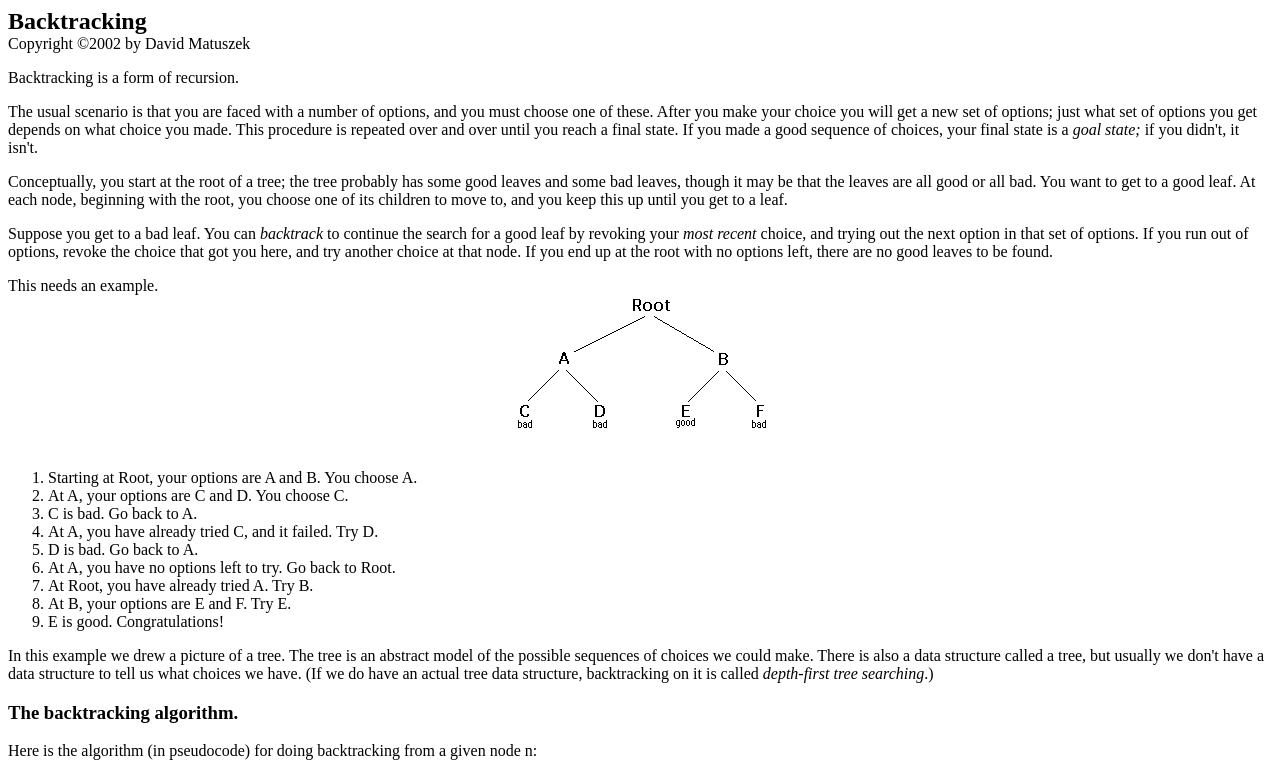
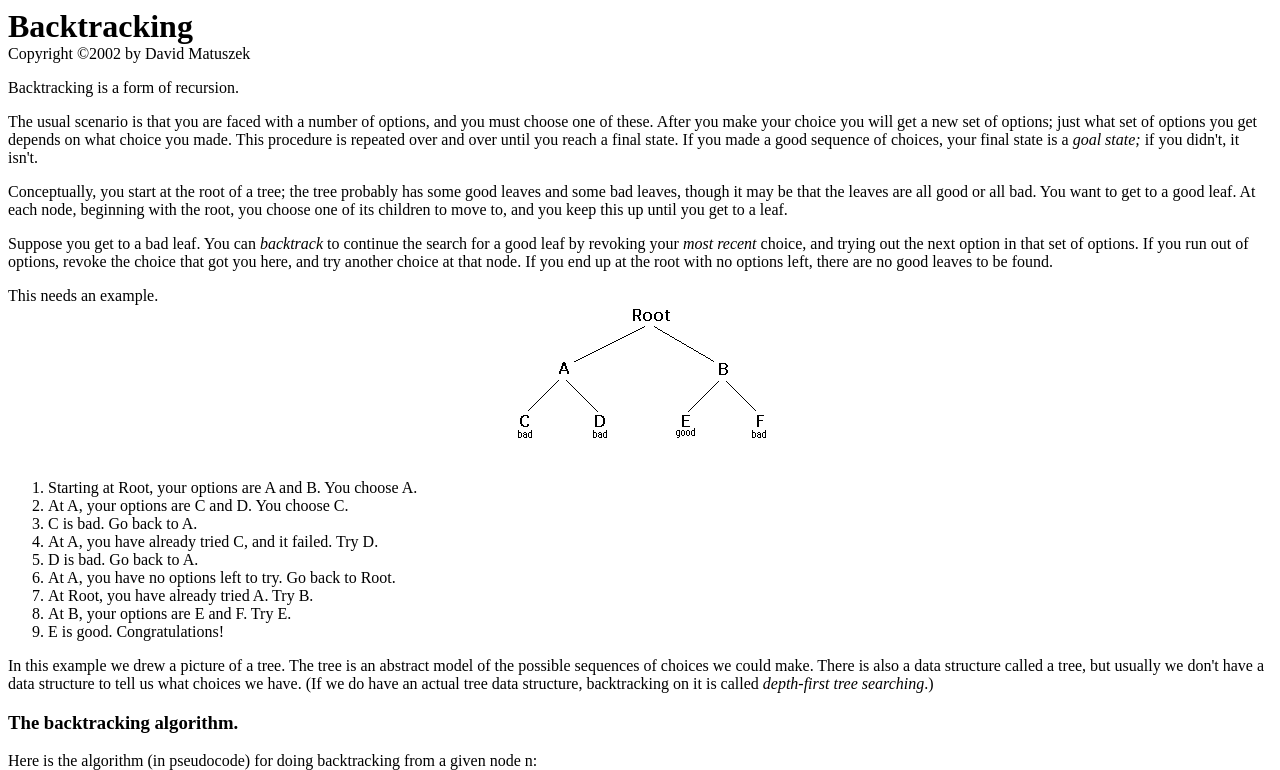
Before and after one commit to Praveensoreng/backtracking, a plain HTML site: page index.html in a window 1280 px wide. Shown: the top 770 px of the page. Drawn offline with Linux system fonts and the light colour scheme.

Commit message:
Update index.html

```diff
--- a/index.html
+++ b/index.html
@@ -7,7 +7,7 @@
     <title>Document</title>
 </head>
 <body>
-    <b> <font size=5>Backtracking</font></b><br>
+    <b><font size=6>Backtracking</font></b><br>
     Copyright ©2002 by David Matuszek
     <p> Backtracking is a form of recursion.</p>
     <p>
```
